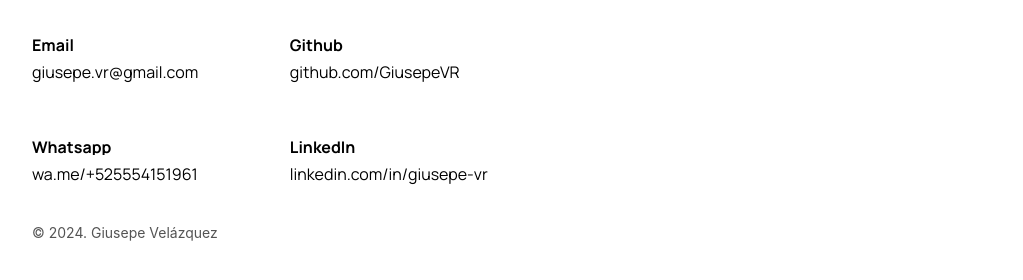
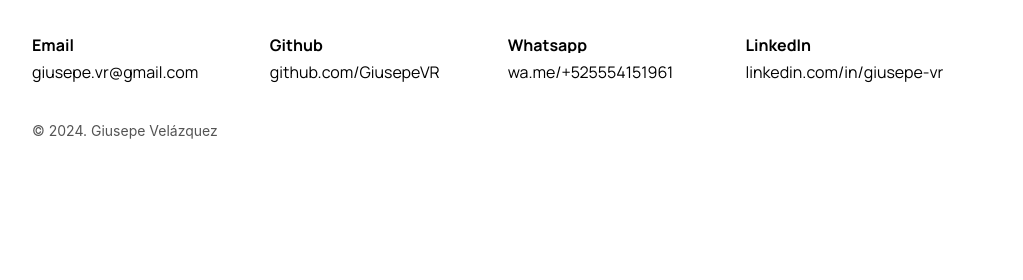
Before and after one commit to GiusepeVR/Portfolio, a plain HTML site: page contact.html in a window 1280 px wide. Shown: the part 194-474 px from the top of the page, without its empty margins (128-1151 px from the left). Drawn offline with Linux system fonts and the light colour scheme.

Commit message:
Responsive Contact grid

```diff
--- a/blocks/contact-grid.css
+++ b/blocks/contact-grid.css
@@ -2,11 +2,6 @@
   display: flex;
   max-width: 80%;
   margin: 0 auto;
-}
-.contact-grid {
-  display: grid;
-  grid-template-columns: repeat(2, 1fr);
-  grid-gap: 40px 60px;
 }
 
 .contact-grid__card-image {
@@ -49,50 +44,18 @@
   border: 0;
 }
 
-/* @media screen and (min-width: 768px) {
+@media screen and (min-width: 768px) {
   .contact-grid {
-    max-width: 100%;
-    margin-left: auto;
-    margin-right: auto;
     display: grid;
     grid-template-columns: repeat(2, 1fr);
-    grid-gap: 17px 20px;
+    grid-gap: 40px 60px;
   }
 }
 
 @media screen and (min-width: 1280px) {
   .contact-grid {
     display: grid;
-    grid-template-columns: repeat(2, 1fr);
-    grid-gap: 17px 20px;
-    margin: 5% auto;
+    grid-template-columns: repeat(4, 1fr);
+    grid-gap: 40px 40px;
   }
-
-  .contact-grid__card-title {
-    margin: 16px 0 8px 0;
-    color: #000;
-    text-overflow: ellipsis;
-    white-space: nowrap;
-    overflow: hidden;
-    font-family: "Manrope", "Arial", sans-serif;
-    font-size: 18px;
-    font-weight: 700;
-    line-height: 1.4;
-    text-decoration: underline;
-  }
-  .contact-grid__card-text {
-    margin: 16px 0 8px 0;
-    color: #000;
-    text-overflow: ellipsis;
-    white-space: wrap;
-    overflow: hidden;
-    font-family: "Manrope", "Arial", sans-serif;
-    font-size: 18px;
-    font-weight: 400;
-    line-height: 1.4;
-  }
-
-  .contact-grid__card {
-    width: 90%;
-  }
-} */
+}
```
